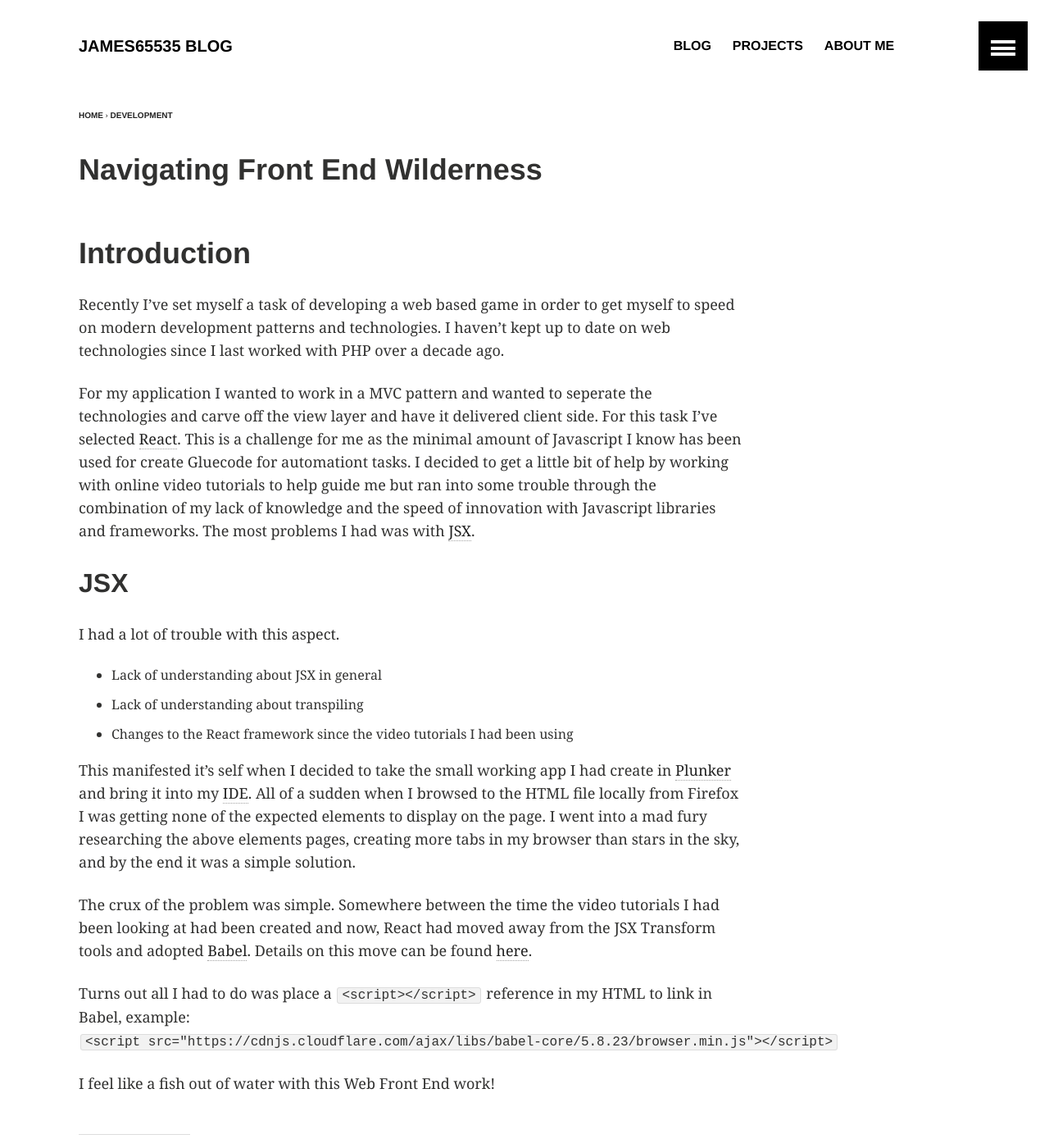
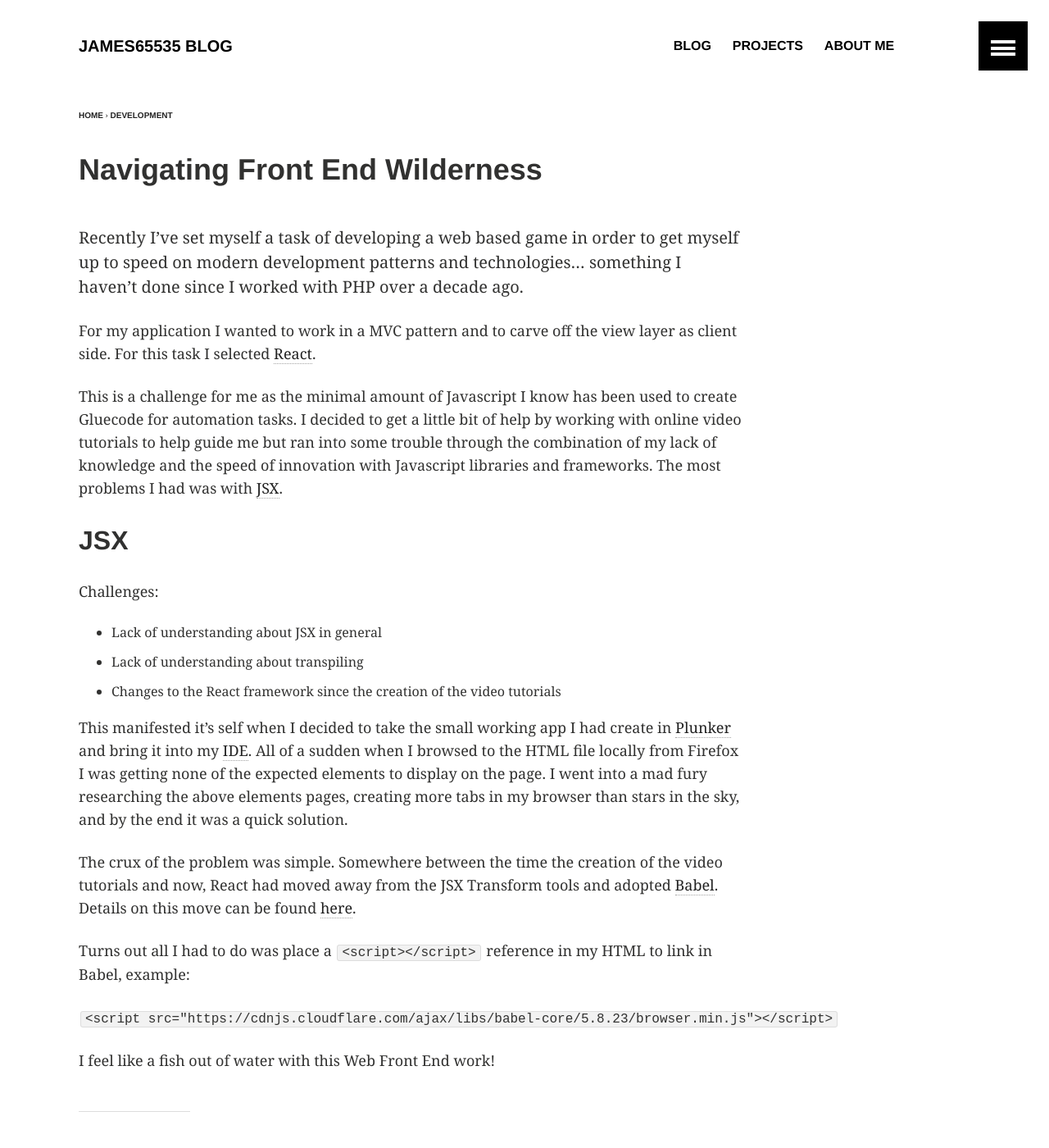
Before and after one commit to james65535/james65535.github.io, a Jekyll site: the page built from _posts/2016-02-28-Navigating-Front-End-Wilderness.markdown, in a window 1280 px wide and 1400 px high. Shown: the whole window at 82% size. Built offline with Jekyll 4.4.1, drawn with Linux system fonts in a browser that asks for light colours.

Commit message:
New Post Edit

````diff
--- a/_posts/2016-02-28-Navigating-Front-End-Wilderness.markdown
+++ b/_posts/2016-02-28-Navigating-Front-End-Wilderness.markdown
@@ -11,23 +11,25 @@ image:
   thumb:
 ---
 
-# Introduction
-Recently I've set myself a task of developing a web based game in order to get myself to speed on modern development patterns and technologies.  I haven't kept up to date on web technologies since I last worked with PHP over a decade ago.
+Recently I've set myself a task of developing a web based game in order to get myself up to speed on modern development patterns and technologies... something I haven't done since I worked with PHP over a decade ago.
 
-For my application I wanted to work in a MVC pattern and wanted to seperate the technologies and carve off the view layer and have it delivered client side.  For this task I've selected <a href="https://facebook.github.io/react/">React</a>.  This is a challenge for me as the minimal amount of Javascript I know has been used for create Gluecode for automationt tasks.  I decided to get a little bit of help by working with online video tutorials to help guide me but ran into some trouble through the combination of my lack of knowledge and the speed of innovation with Javascript libraries and frameworks.  The most problems I had was with <a href="https://facebook.github.io/react/docs/jsx-in-depth.html">JSX</a>.
+For my application I wanted to work in a MVC pattern and to carve off the view layer as client side.  For this task I selected <a href="https://facebook.github.io/react/">React</a>.
+
+This is a challenge for me as the minimal amount of Javascript I know has been used to create Gluecode for automation tasks.  I decided to get a little bit of help by working with online video tutorials to help guide me but ran into some trouble through the combination of my lack of knowledge and the speed of innovation with Javascript libraries and frameworks.  The most problems I had was with <a href="https://facebook.github.io/react/docs/jsx-in-depth.html">JSX</a>.
 
 ## JSX
-I had a lot of trouble with this aspect.
+Challenges:
 
 * Lack of understanding about JSX in general
 * Lack of understanding about transpiling
-* Changes to the React framework since the video tutorials I had been using
+* Changes to the React framework since the creation of the video tutorials
 
-This manifested it's self when I decided to take the small working app I had create in <a href="https://plnkr.co/">Plunker</a> and bring it into my <a href="https://www.jetbrains.com/idea/">IDE</a>.  All of a sudden when I browsed to the HTML file locally from Firefox I was getting none of the expected elements to display on the page.  I went into a mad fury researching the above elements pages, creating more tabs in my browser than stars in the sky, and by the end it was a simple solution.
+This manifested it's self when I decided to take the small working app I had create in <a href="https://plnkr.co/">Plunker</a> and bring it into my <a href="https://www.jetbrains.com/idea/">IDE</a>.  All of a sudden when I browsed to the HTML file locally from Firefox I was getting none of the expected elements to display on the page.  I went into a mad fury researching the above elements pages, creating more tabs in my browser than stars in the sky, and by the end it was a quick solution.
 
-The crux of the problem was simple.  Somewhere between the time the video tutorials I had been looking at had been created and now, React had moved away from the JSX Transform tools and adopted <a href="https://babeljs.io/">Babel</a>.  Details on this move can be found <a href="https://facebook.github.io/react/blog/2015/06/12/deprecating-jstransform-and-react-tools.html">here</a>.
+The crux of the problem was simple.  Somewhere between the time the creation of the video tutorials and now, React had moved away from the JSX Transform tools and adopted <a href="https://babeljs.io/">Babel</a>.  Details on this move can be found <a href="https://facebook.github.io/react/blog/2015/06/12/deprecating-jstransform-and-react-tools.html">here</a>.
 
 Turns out all I had to do was place a `<script></script>` reference in my HTML to link in Babel, example:
+
 ```<script src="https://cdnjs.cloudflare.com/ajax/libs/babel-core/5.8.23/browser.min.js"></script>```
 
 I feel like a fish out of water with this Web Front End work!
````
